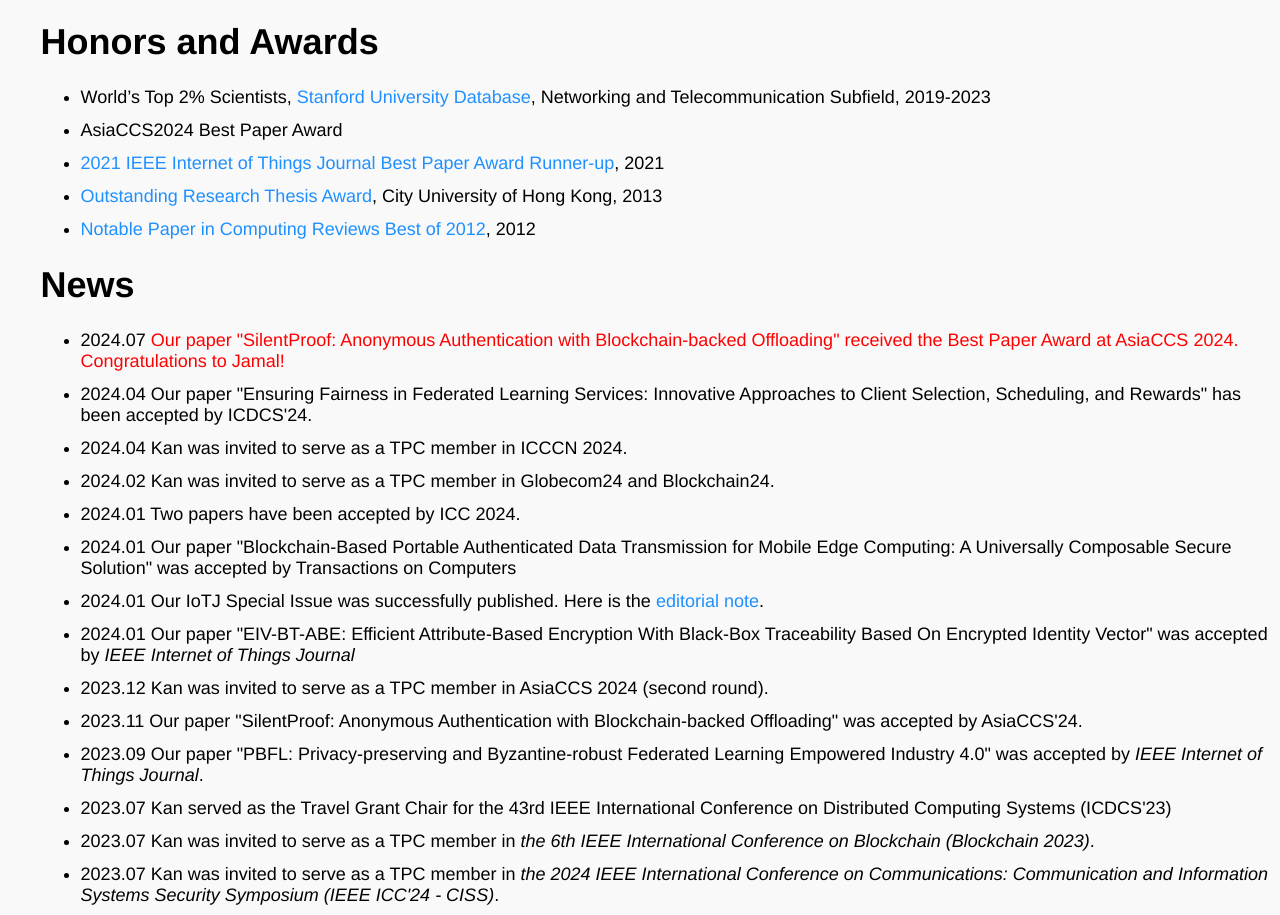
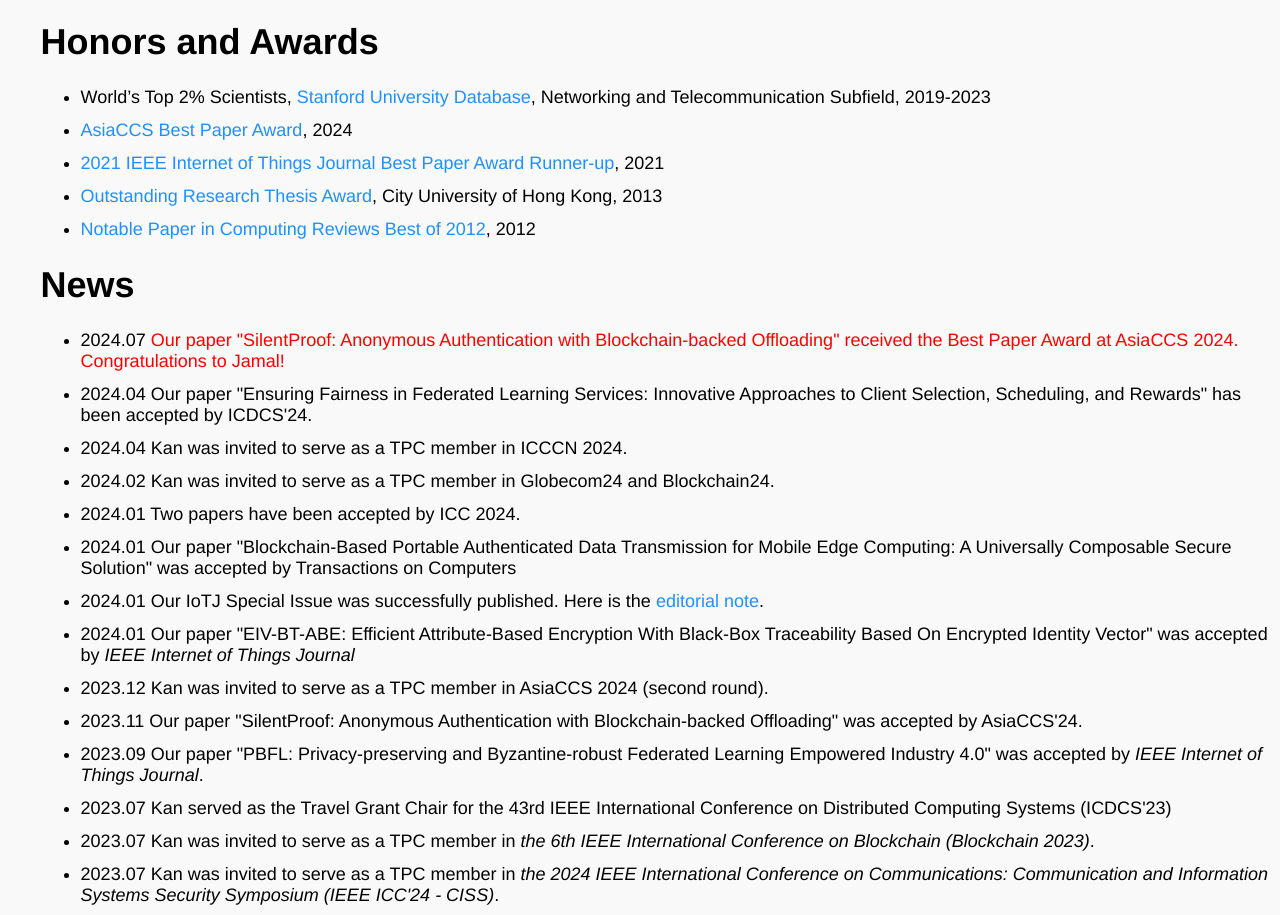
Before and after one commit to kan-yang/kan-yang.github.io, a plain HTML site: page index.html in a window 1280 px wide. Shown: the part 1276-2191 px from the top of the page. Drawn offline with Linux system fonts and the light colour scheme.

Commit message:
Update index.html

```diff
--- a/index.html
+++ b/index.html
@@ -123,7 +123,7 @@
                                  <h1>Honors and Awards</h1>
                 <ul>
                     <li> World’s Top 2% Scientists, <a href="https://elsevier.digitalcommonsdata.com/datasets/btchxktzyw" target="_blank">Stanford University Database</a>, Networking and Telecommunication Subfield, 2019-2023</li>
-                    <li> AsiaCCS2024 Best Paper Award </li>
+                    <li> <a href="https://asiaccs2024.sutd.edu.sg/awards/" target = "_blank">AsiaCCS Best Paper Award</a>, 2024 </li>
 		    <li> <a href="https://ieee-iotj.org/awards/" target="_blank">2021 IEEE Internet of Things Journal Best Paper Award Runner-up</a>, 2021</li>
                     <li> <a href="https://scholars.cityu.edu.hk/en/prizes/outstanding-research-thesis-awards(3d9da3a6-a76b-4b2f-a032-426d3522413f).html" target="_blank">Outstanding Research Thesis Award</a>, City University of Hong Kong, 2013</li>
                     <li> <a href="http://computingreviews.com/recommend/bestof/notableitems_2012.cfm#list" target="_blank">Notable Paper in Computing Reviews Best of 2012</a>, 2012</li>
```
